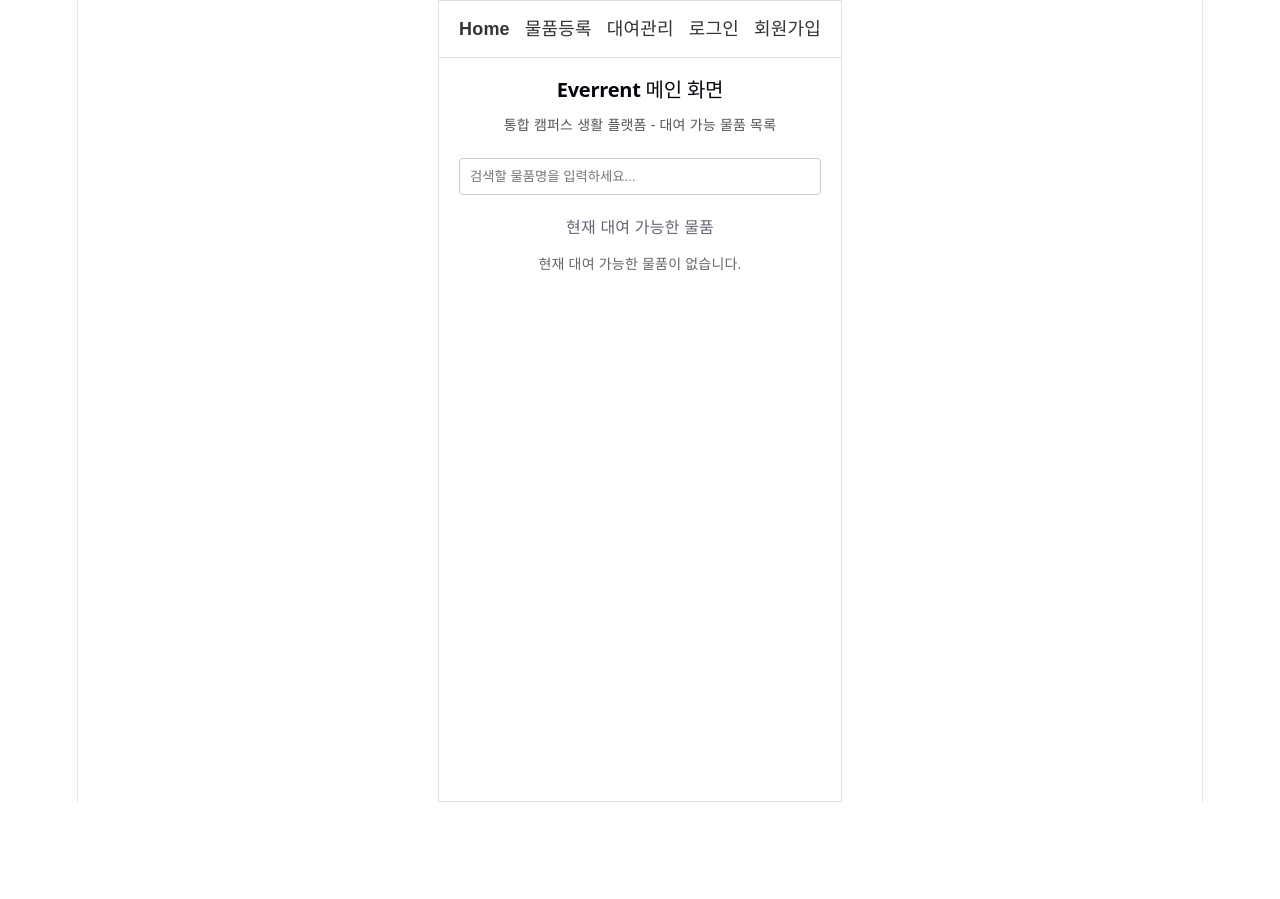
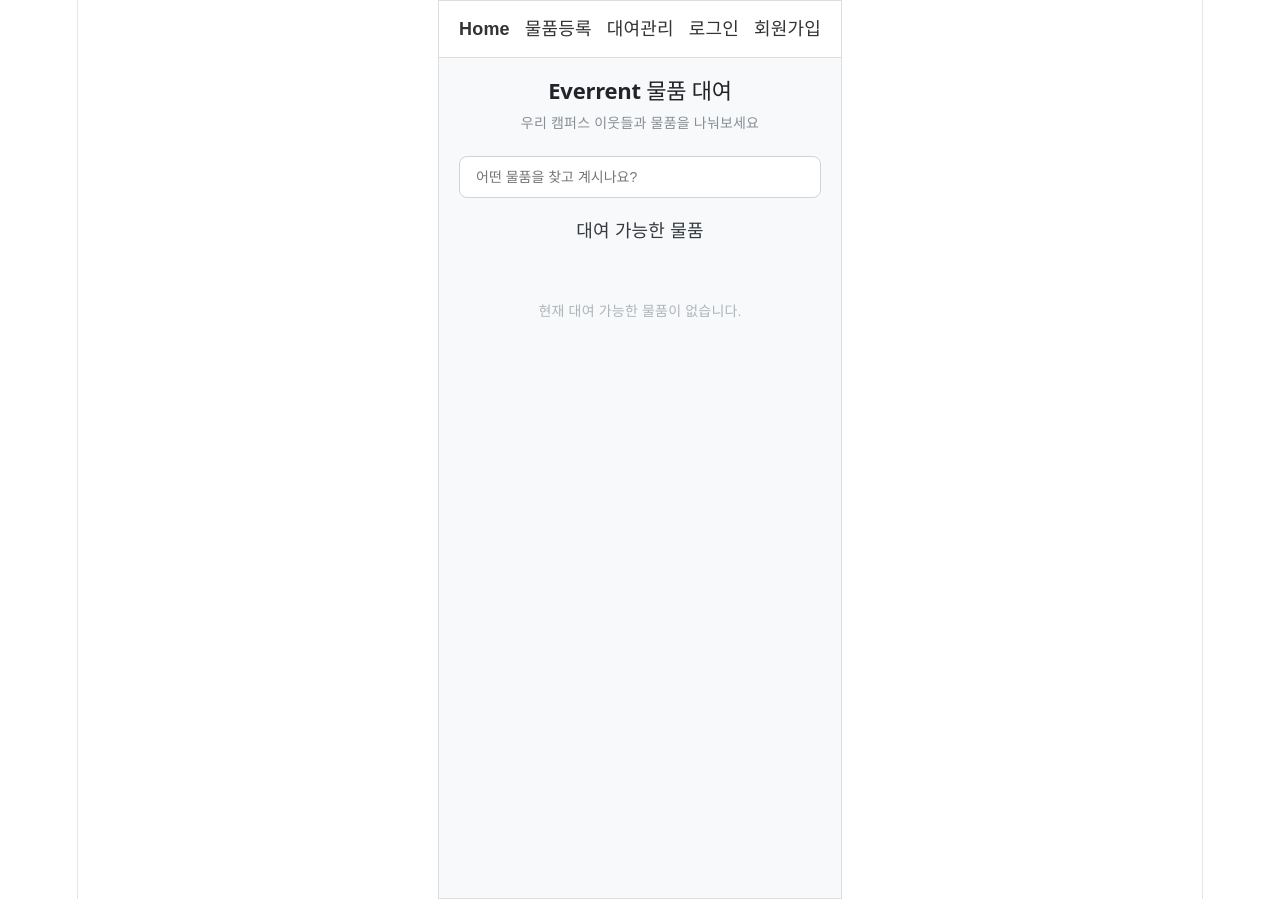
Before and after one commit to adsdasjdash233/frontend-practice, a React (Vite) app: page / in a window 1280 px wide. Before the commit the page ends 802 px from the top, so only its background shows below. Built offline with nearby package versions, Linux system fonts and the light colour scheme.

Commit message:
style: 메인 화면(Home.jsx) 당근마켓 스타일 카드 UI 및 디자인 개선

```diff
--- a/src/pages/Home.jsx
+++ b/src/pages/Home.jsx
@@ -45,46 +45,49 @@ function Home() {
 
     setItems(updatedItems);
     localStorage.setItem("items", JSON.stringify(updatedItems));
-    alert("대여 신청(예약)이 완료되었습니다. 대여관리 페이지로 이동합니다.");
+    alert("대여 신청(예약)이 완료되었습니다.");
     navigate("/rental");
   };
 
   return (
-    <div style={{ padding: "20px", display: "flex", flexDirection: "column", gap: "20px" }}>
-      <div>
-        <h2 style={{ fontSize: "20px", fontWeight: "bold", margin: "0 0 10px 0" }}>Everrent 메인 화면</h2>
-        <p style={{ fontSize: "14px", color: "#555", margin: 0 }}>통합 캠퍼스 생활 플랫폼 - 대여 가능 물품 목록</p>
+    <div style={{ maxWidth: "600px", margin: "0 auto", padding: "20px", fontFamily: "sans-serif", backgroundColor: "#f8f9fa", minHeight: "100vh" }}>
+      {/* 상단 타이틀 */}
+      <div style={{ marginBottom: "20px" }}>
+        <h2 style={{ fontSize: "22px", fontWeight: "bold", color: "#212529", margin: "0 0 6px 0" }}>Everrent 물품 대여</h2>
+        <p style={{ fontSize: "14px", color: "#868e96", margin: 0 }}>우리 캠퍼스 이웃들과 물품을 나눠보세요</p>
       </div>
 
-      <div>
+      {/* 검색창 */}
+      <div style={{ marginBottom: "20px" }}>
         <input
           type="text"
-          placeholder="검색할 물품명을 입력하세요..."
+          placeholder="어떤 물품을 찾고 계시나요?"
           value={searchTerm}
           onChange={(e) => setSearchTerm(e.target.value)}
-          style={{ width: "100%", padding: "10px", border: "1px solid #ccc", borderRadius: "4px", boxSizing: "border-box" }}
+          style={{ width: "100%", padding: "12px 16px", border: "1px solid #ced4da", borderRadius: "8px", fontSize: "14px", boxSizing: "border-box", outline: "none", backgroundColor: "#fff" }}
         />
       </div>
 
+      {/* 검색 결과 분리 영역 */}
       {searchTerm.trim() !== "" && (
-        <div style={{ padding: "15px", backgroundColor: "#f8fafc", border: "1px solid #cbd5e1", borderRadius: "6px" }}>
-          <h3 style={{ fontSize: "16px", fontWeight: "bold", margin: "0 0 10px 0", color: "#1e293b" }}>
+        <div style={{ marginBottom: "25px", padding: "16px", backgroundColor: "#fff", border: "1px solid #e9ecef", borderRadius: "12px", boxShadow: "0 2px 4px rgba(0,0,0,0.02)" }}>
+          <h3 style={{ fontSize: "16px", fontWeight: "bold", margin: "0 0 12px 0", color: "#495057" }}>
             검색 결과 ({searchResults.length}건)
           </h3>
           {searchResults.length === 0 ? (
-            <p style={{ fontSize: "13px", color: "#64748b", margin: 0 }}>검색 결과가 없습니다.</p>
+            <p style={{ fontSize: "13px", color: "#adb5bd", margin: 0 }}>검색 결과가 없습니다.</p>
           ) : (
             <div style={{ display: "flex", flexDirection: "column", gap: "10px" }}>
               {searchResults.map(item => (
-                <div key={item.id} style={{ padding: "10px", background: "#fff", border: "1px solid #e2e8f0", borderRadius: "4px", display: "flex", justifyContent: "space-between", alignItems: "center" }}>
+                <div key={item.id} style={{ padding: "12px", background: "#f8f9fa", border: "1px solid #e9ecef", borderRadius: "8px", display: "flex", justifyContent: "space-between", alignItems: "center" }}>
                   <div>
-                    <strong>{item.title}</strong> ({item.category}) - {Number(item.pricePerDay).toLocaleString()}원/일
-                    <div style={{ fontSize: "12px", color: "#64748b" }}>상태: {item.status} | 소유자: {item.owner}</div>
+                    <strong style={{ fontSize: "14px", color: "#212529" }}>{item.title}</strong>
+                    <div style={{ fontSize: "12px", color: "#868e96", marginTop: "2px" }}>{Number(item.pricePerDay).toLocaleString()}원/일 · {item.category}</div>
                   </div>
                   {item.status === 'AVAILABLE' && item.owner !== currentUser && (
                     <button
                       onClick={() => handleRequestRental(item.id)}
-                      style={{ padding: "6px 10px", backgroundColor: "#2563eb", color: "white", border: "none", borderRadius: "4px", cursor: "pointer", fontSize: "12px" }}
+                      style={{ padding: "6px 12px", backgroundColor: "#ff6f0f", color: "white", border: "none", borderRadius: "6px", cursor: "pointer", fontSize: "12px", fontWeight: "bold" }}
                     >
                       대여신청
                     </button>
@@ -96,33 +99,43 @@ function Home() {
         </div>
       )}
 
+      {/* 대여 가능 물품 목록 */}
       <div>
-        <h3 style={{ fontSize: "16px", fontWeight: "bold", margin: "0 0 10px 0" }}>현재 대여 가능한 물품</h3>
+        <h3 style={{ fontSize: "18px", fontWeight: "bold", margin: "0 0 14px 0", color: "#343a40" }}>대여 가능한 물품</h3>
         {availableItems.length === 0 ? (
-          <p style={{ color: "#666", fontSize: "14px" }}>현재 대여 가능한 물품이 없습니다.</p>
+          <div style={{ textAlign: "center", padding: "40px 0", color: "#adb5bd", fontSize: "14px" }}>
+            현재 대여 가능한 물품이 없습니다.
+          </div>
         ) : (
-          <div style={{ display: "flex", flexDirection: "column", gap: "12px" }}>
+          <div style={{ display: "flex", flexDirection: "column", gap: "14px" }}>
             {availableItems.map(item => (
-              <div key={item.id} style={{ padding: "15px", border: "1px solid #ddd", borderRadius: "6px", display: "flex", flexDirection: "column", gap: "8px", backgroundColor: "#fff" }}>
+              <div key={item.id} style={{ padding: "18px", border: "1px solid #e9ecef", borderRadius: "12px", display: "flex", flexDirection: "column", gap: "10px", backgroundColor: "#fff", boxShadow: "0 2px 8px rgba(0,0,0,0.04)" }}>
                 <div style={{ display: "flex", justifyContent: "space-between", alignItems: "center" }}>
-                  <strong style={{ fontSize: "16px" }}>{item.title} ({item.category})</strong>
-                  <span style={{ fontSize: "12px", fontWeight: "bold", color: "#16a34a" }}>대여 가능</span>
+                  <span style={{ fontSize: "12px", fontWeight: "bold", color: "#ff6f0f", backgroundColor: "#fff4ee", padding: "4px 8px", borderRadius: "4px" }}>
+                    {item.category}
+                  </span>
+                  <span style={{ fontSize: "12px", fontWeight: "bold", color: "#2b8a3e" }}>대여 가능</span>
                 </div>
-                <div style={{ fontSize: "13px", color: "#555" }}>
-                  <p style={{ margin: "2px 0" }}>1일 대여료: {Number(item.pricePerDay).toLocaleString()}원</p>
-                  <p style={{ margin: "2px 0" }}>소유자: <strong>{item.owner}</strong></p>
-                  <p style={{ margin: "4px 0" }}>{item.description}</p>
+                <div>
+                  <h4 style={{ fontSize: "16px", fontWeight: "bold", margin: "0 0 4px 0", color: "#212529" }}>{item.title}</h4>
+                  <p style={{ fontSize: "13px", color: "#868e96", margin: "0 0 8px 0" }}>{item.description}</p>
+                  <div style={{ fontSize: "15px", fontWeight: "bold", color: "#212529" }}>
+                    {Number(item.pricePerDay).toLocaleString()}원 <span style={{ fontSize: "12px", fontWeight: "normal", color: "#868e96" }}>/ 1일</span>
                   </div>
+                </div>
+                <div style={{ display: "flex", justifyContent: "space-between", alignItems: "center", borderTop: "1px solid #f1f3f5", paddingTop: "10px", marginTop: "4px" }}>
+                  <span style={{ fontSize: "12px", color: "#adb5bd" }}>등록자: {item.owner}</span>
                   {item.owner !== currentUser ? (
                     <button
                       onClick={() => handleRequestRental(item.id)}
-                    style={{ padding: "8px 12px", backgroundColor: "#2563eb", color: "white", border: "none", borderRadius: "4px", cursor: "pointer", fontWeight: "bold" }}
+                      style={{ padding: "8px 14px", backgroundColor: "#ff6f0f", color: "white", border: "none", borderRadius: "6px", cursor: "pointer", fontWeight: "bold", fontSize: "13px" }}
                     >
                       대여 신청하기
                     </button>
                   ) : (
-                  <span style={{ fontSize: "12px", color: "#888" }}>내가 등록한 물품입니다.</span>
+                    <span style={{ fontSize: "12px", color: "#adb5bd" }}>내가 올린 물품</span>
                   )}
+                </div>
               </div>
             ))}
           </div>
@@ -132,4 +145,6 @@ function Home() {
   );
 }
 
+Home.displayName = "Home";
+
 export default Home;
```
Lines whose indentation alone changed are shown as unchanged.
